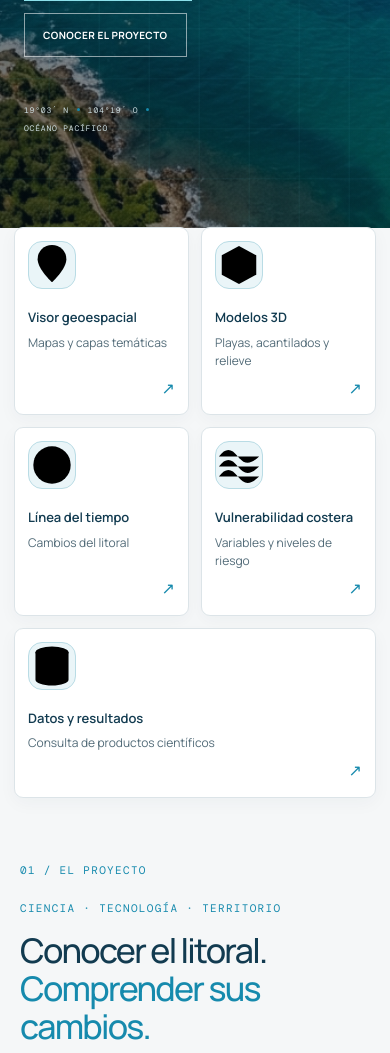
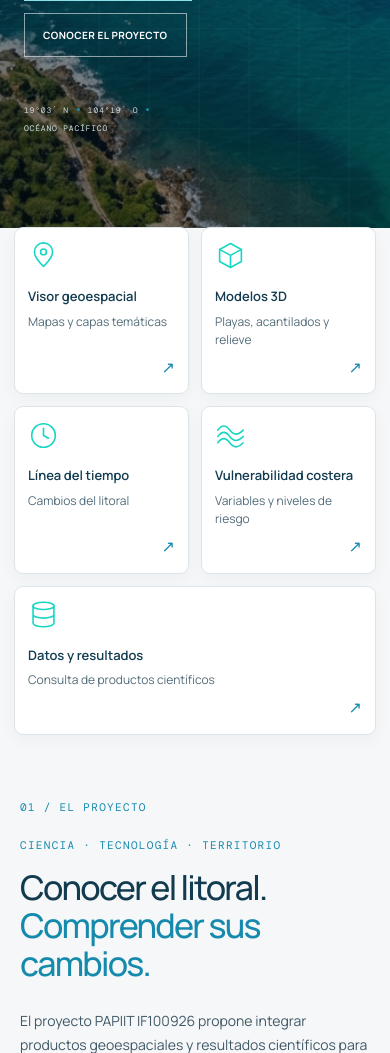
Before and after one commit to Serngio-A13/icat-platforma-manzanillo-geospatial, a PHP site: page / in a window 390 px wide. Shown: the part 721-1774 px from the top of the page. Run offline with PHP 8.4, Linux system fonts and the light colour scheme.

Commit message:
Estiliza iconos SVG turquesa de portada

```diff
--- a/assets/css/theme-light.css
+++ b/assets/css/theme-light.css
@@ -669,3 +669,53 @@ td {
 }
 
 /* Fin de los ajustes de portada y legibilidad. */
+
+
+/* 17. Iconografía SVG de los cinco accesos principales.
+   Los trazos replican la referencia proporcionada: turquesa, lineales y sin relleno. */
+.quick-links .module-icon {
+    display: inline-flex;
+    align-items: center;
+    justify-content: center;
+    width: 34px;
+    height: 34px;
+    margin: 0 0 12px;
+    padding: 0;
+    border: 0;
+    border-radius: 0;
+    background: transparent;
+    color: #19D6C3;
+    font-size: inherit;
+    line-height: 1;
+}
+
+.quick-links .module-icon svg {
+    display: block;
+    width: 32px;
+    height: 32px;
+    overflow: visible;
+    fill: none;
+    stroke: currentColor;
+    stroke-width: 1.8;
+    stroke-linecap: round;
+    stroke-linejoin: round;
+}
+
+.quick-links > a:hover .module-icon {
+    color: #63F0DF;
+}
+
+@media (max-width: 700px) {
+    .quick-links .module-icon {
+        width: 30px;
+        height: 30px;
+        margin-bottom: 9px;
+    }
+
+    .quick-links .module-icon svg {
+        width: 29px;
+        height: 29px;
+    }
+}
+
+/* Fin de la iconografía SVG de los módulos principales. */
```
